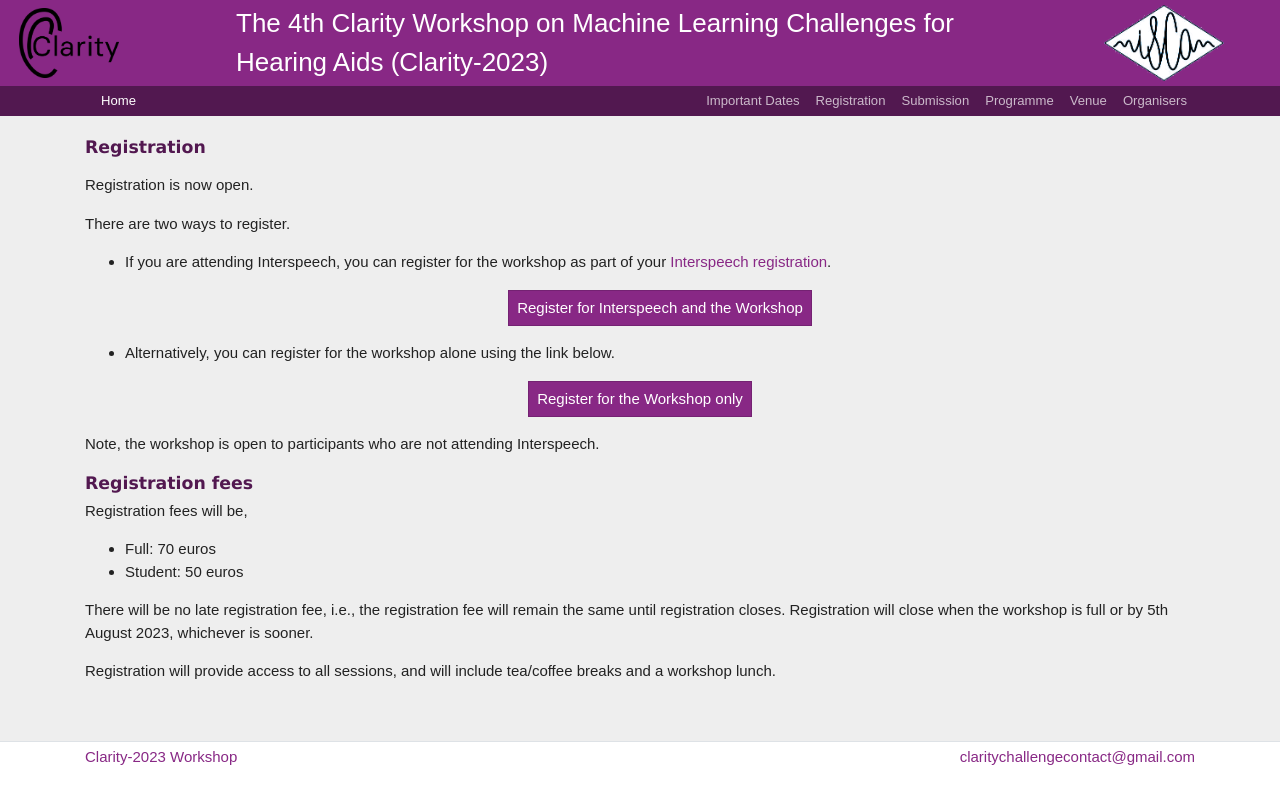
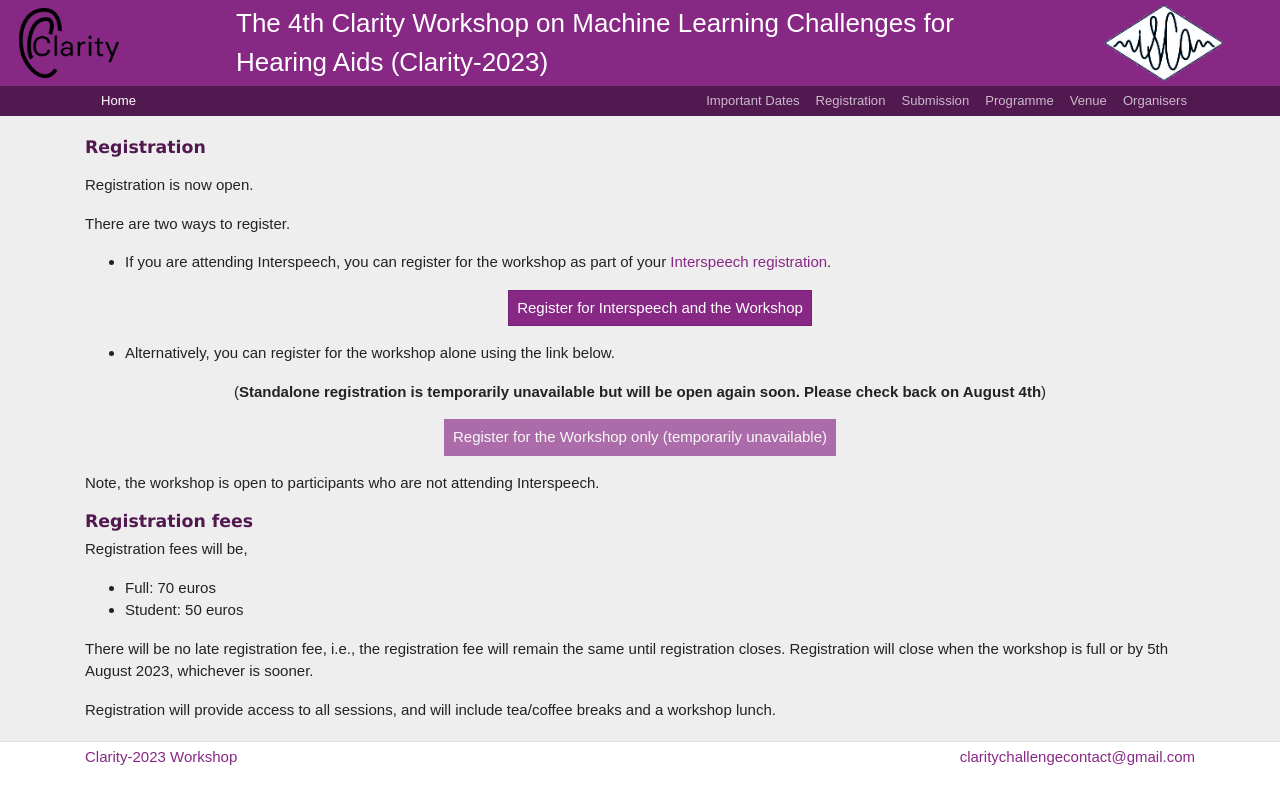
Before and after one commit to claritychallenge/clarity2023-workshop, a Jekyll site: the page built from registration.md, in a window 1280 px wide. Shown: the top 804 px of the page. Built offline with Jekyll 4.4.1, drawn with Linux system fonts in a browser that asks for light colours.

Commit message:
Temporarily closing registration while onlinestore problem being fixed

```diff
--- a/registration.md
+++ b/registration.md
@@ -23,11 +23,15 @@ title: Registration
 <li/> Alternatively, you can register for the workshop alone using the link below.
 </ul>
 
+<center>
+(<b>Standalone registration is temporarily unavailable but will be open again soon. Please check back on August 4th</b>)
+</center>
+
 <p/>
 
 <center>
     <a href="https://onlineshop.shef.ac.uk/conferences-and-events/faculty-of-engineering/faculty-of-engineering/the-4th-international-clarity-workshop-on-machine-learning-challenges-for-hearing-aids-clarity-2023" target="_blank">
-      <button class="btn btn-primary">Register for the Workshop only </button>
+      <button class="btn btn-primary" disabled>Register for the Workshop only (temporarily unavailable)</button>
     </a>
   </center>
 
```
